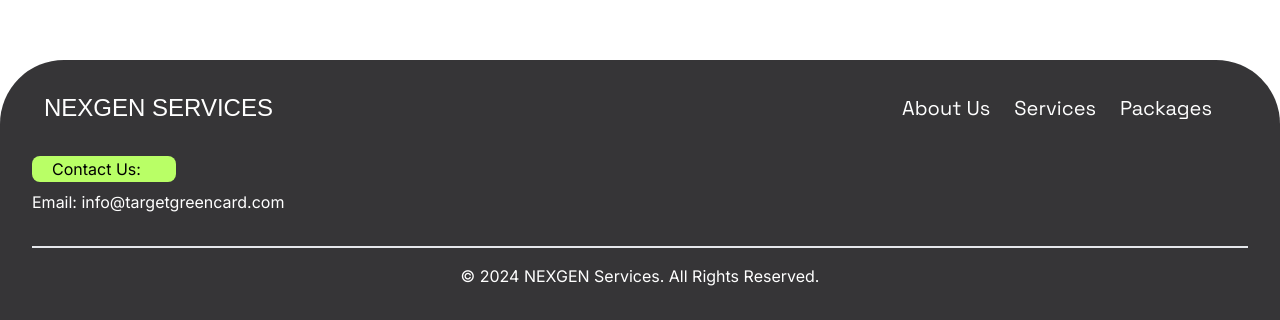
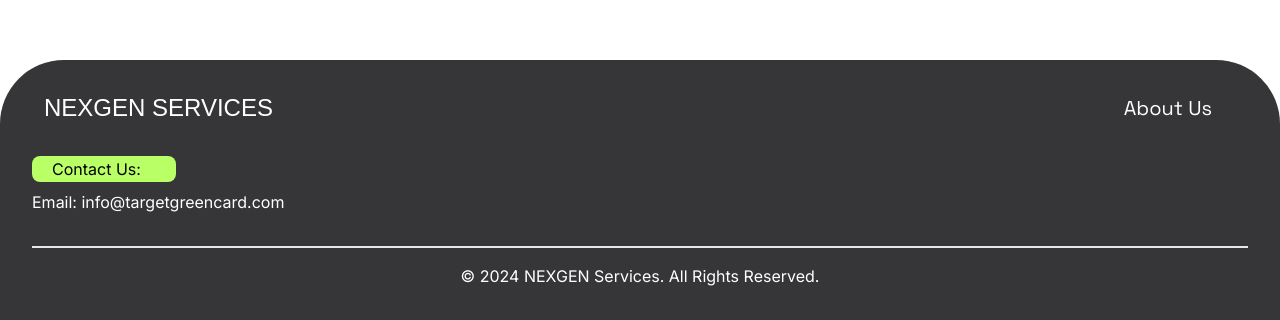
Before and after one commit to leadawsprofessional/nextgen-services, a Next.js app: page / in a window 1280 px wide. Shown: the part 4118-4438 px from the top of the page. Built offline with nearby package versions, Linux system fonts and the light colour scheme; a web font is replaced by a local one; what tailwindcss-animated would draw is missing.

Commit message:
Footer changes

```diff
--- a/src/components/Footer.jsx
+++ b/src/components/Footer.jsx
@@ -1,6 +1,5 @@
 import { goldman, spaceGrotesk } from "@/config/font";
 import React from "react";
-import Link from 'next/link';
 
 const Footer = () => {
   return (
@@ -16,12 +15,7 @@ const Footer = () => {
           <a href="/about-us" className="p-3">
             About Us
           </a>
-          <Link href="/#services" scroll={true} className="p-3">
-            Services
-          </Link>
-          <Link href="/#packages" scroll={true} className="p-3">
-            Packages
-          </Link>
+
         </div>
       </div>
       <div className="grid lg:grid-cols-2 border-b-2 w-full pb-4 mt-4">
```
